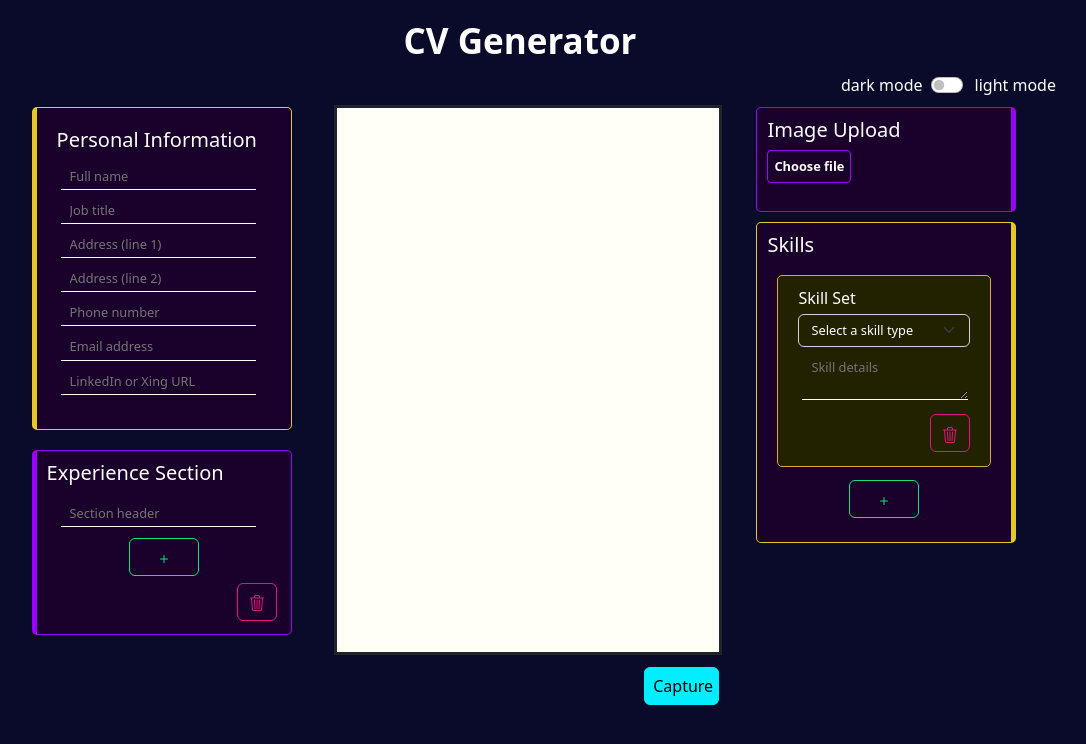
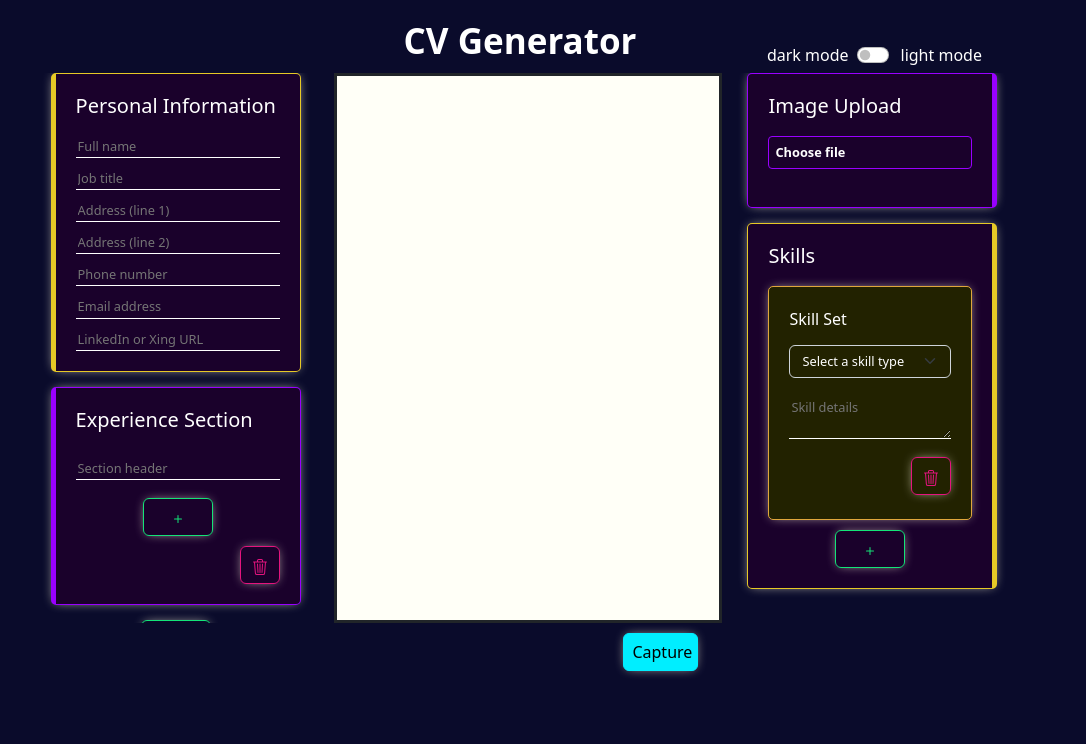
Before and after one commit to zaffiroblu/CV-Generator, a React (Create React App) app: page / in a window 1280 px wide. Shown: the top 744 px of the page, without its empty margins (120-1206 px from the left). Built offline with nearby package versions, Linux system fonts and the light colour scheme.

Commit message:
Improve layout of input boxes

```diff
--- a/src/App.scss
+++ b/src/App.scss
@@ -6,22 +6,26 @@
 	//Color themes
 	--app-bg-col: #0a0b2b;
 	--text-col: white;
-	--personal-bg-col: #1a012b;
-	--personal-border-col: #e6c926;
-	--img-upload-bg-col: #1a012b;
-	--details-bg-col: #222200;
-	--add-shadow-in-lite: none;
+	--yellow-border-col: #e6c926;
+	--yellow-bg-col: #1a012b;
+	--purple-border-col: #9900ff;
+	--purple-bg-col: #1a012b;
+	--orange-border-col: #e0a73c;
+	--orange-bg-col: #222200;
+	--add-shadow-or-glow: 0px 0px 12px -4px #f8f4dc;
 	--scroll-bar-col: rgb(155 190 192);
 	--scroll-bar-col-active: rgb(0, 238, 255);
 
 	.light-theme {
 		--app-bg-col: rgb(252 252 245);
 		--text-col: black;
-		--personal-bg-col: rgb(252 252 245);
-		--personal-border-col: #e6c926;
-		--img-upload-bg-col: rgb(252 252 245);
-		--details-bg-col: rgb(252 252 245);
-		--add-shadow-in-lite: 2px 1px 12px -5px #000000;
+		--yellow-bg-col: rgb(236 236 236);
+		--yellow-border-col: #e6c926;
+		--purple-border-col: #9900ff;
+		--purple-bg-col: rgb(236 236 236);
+		--orange-border-col: #e0a73c;
+		--orange-bg-col: rgb(236 236 236);
+		--add-shadow-or-glow: 2px 1px 12px -5px #000000;
 		--scroll-bar-col: rgb(120, 240, 248);
 		--scroll-bar-col-active: #7df8d9;
 	}
@@ -89,19 +93,13 @@ img {
 	margin-left: 75px;
 }
 
-#input-area {
-	overflow-y: scroll;
-	overflow-x: hidden;
-	height: calc(var(--height-1));
-	min-width: 250px;
-}
-
 #display-area {
 	height: calc(var(--height-1));
 	width: calc(var(--height-1) * 0.707);
 	background-color: rgb(255 255 247);
-	margin: 2%;
 	border-style: solid;
+	margin-left: 10px;
+	margin-right: 10px;
 	word-break: break-word;
 }
 
@@ -128,105 +126,67 @@ img {
 	margin: 0px;
 }
 
-.btn {
-	margin: 0.2rem;
+.text-color {
+	color: var(--text-col);
+}
+
+.input-area {
+	height: calc(var(--height-1));
+	overflow-y: scroll;
+	overflow-x: hidden;
+	height: calc(var(--height-1));
 }
 
 // Below is the CSS code for the input boxes.
-
-.per-contact-class {
+.input-box {
+	display: flex;
+	flex-direction: column;
 	color: var(--text-col);
-	width: 260px;
-	border: 1px solid var(--personal-border-col);
-	border-left: 5px solid var(--personal-border-col);
-	background: var(--personal-bg-col);
+	width: 250px;
 	border-radius: 5px;
-	margin: 10px;
+	margin: 15px;
+	margin-top: 0px;
 	padding: 20px;
-	padding-right: 30px;
-	padding-bottom: 30px;
-	box-shadow: var(--add-shadow-in-lite);
+	gap: 10px;
+	box-shadow: var(--add-shadow-or-glow);
 	transition: 0.7s;
 }
 
-.image-upload-class {
-	color: var(--text-col);
-	font-size: 0.8rem;
-	width: 260px;
-	padding: 5px;
-	border: 1px solid #9900ff;
-	border-right: 5px solid #9900ff;
-	background: var(--img-upload-bg-col);
-	border-radius: 5px;
-	margin: 5px;
-	margin: 10px;
-	padding: 10px;
-	padding-bottom: 20px;
-	box-shadow: var(--add-shadow-in-lite);
-	transition: 0.7s;
+.yellow-left {
+	border: 1px solid var(--yellow-border-col);
+	border-left: 5px solid var(--yellow-border-col);
+	background: var(--yellow-bg-col);
 }
 
-.skills-class {
-	color: var(--text-col);
-	width: 260px;
-	padding: 5px;
-	border: 1px solid var(--personal-border-col);
-	border-right: 5px solid var(--personal-border-col);
-	background: var(--personal-bg-col);
-	border-radius: 5px;
-	margin: 10px;
-	padding: 10px;
-	padding-bottom: 20px;
-	box-shadow: var(--add-shadow-in-lite);
-	transition: 0.7s;
+.yellow-right {
+	border: 1px solid var(--yellow-border-col);
+	border-right: 5px solid var(--yellow-border-col);
+	background: var(--yellow-bg-col);
 }
 
-.section-input-row {
-	padding-left: 10px;
-	padding-right: 20px;
+.purple-left {
+	border: 1px solid var(--purple-border-col);
+	border-left: 5px solid var(--purple-border-col);
+	background: var(--purple-bg-col);
 }
 
-.section-class {
-	color: var(--text-col);
-	width: 260px;
-	border: 1px solid #9900ff;
-	border-left: 5px solid #9900ff;
-	background: var(--img-upload-bg-col);
-	border-radius: 5px;
-	margin: 10px;
-	padding: 10px;
-	box-shadow: var(--add-shadow-in-lite);
-	transition: 0.7s;
+.purple-right {
+	border: 1px solid var(--purple-border-col);
+	border-right: 5px solid var(--purple-border-col);
+	background: var(--purple-bg-col);
 }
 
-.experience-class {
+.orange-inner {
+	margin: 0;
+	width: 100%;
 	border: 1px solid #e0a73c;
-	background: var(--details-bg-col);
-	border-radius: 5px;
-	margin: 10px;
-	padding: 10px;
-	padding-left: 20px;
-	padding-right: 20px;
-	box-shadow: var(--add-shadow-in-lite);
-	transition: 0.7s;
-}
-
-.skill-set-class {
-	border: 1px solid #e0a73c;
-	background: var(--details-bg-col);
-	border-radius: 5px;
-	margin: 10px;
-	padding: 10px;
-	padding-left: 20px;
-	padding-right: 20px;
-	box-shadow: var(--add-shadow-in-lite);
-	transition: 0.7s;
+	background: var(--orange-bg-col);
 }
 
 .text-line {
 	background-color: transparent;
 	height: auto;
-	width: 96%;
+	width: 100%;
 	font-size: 0.8rem;
 	color: var(--text-col);
 	outline: none;
@@ -235,8 +195,17 @@ img {
 	border-left: none;
 	border-right: none;
 	border-bottom: solid var(--text-col) 1px;
-	padding: 3px 9px;
-	margin-left: 4px;
+}
+
+.right-column {
+	position: relative;
+}
+
+.theme-switch {
+	position: absolute;
+	top: -30px;
+	left: 0px;
+	right: 0px;
 }
 
 // This is for the layout of the CV
@@ -301,7 +270,7 @@ img {
 .add-btn {
 	justify-content: center;
 	width: 70px;
-	box-shadow: var(--add-shadow-in-lite);
+	box-shadow: var(--add-shadow-or-glow);
 }
 
 .delete-button-container {
@@ -310,12 +279,13 @@ img {
 .delete-btn {
 	justify-content: center;
 	width: 40px;
-	box-shadow: var(--add-shadow-in-lite);
+	box-shadow: var(--add-shadow-or-glow);
 }
 
 .print-btn {
 	width: 75px;
-	box-shadow: var(--add-shadow-in-lite);
+	box-shadow: var(--add-shadow-or-glow);
+	margin: 10px;
 }
 
 .image-upload {
@@ -334,7 +304,7 @@ $custom-colors: (
 $theme-colors: map-merge($theme-colors, $custom-colors);
 
 $form-select-color: (var(--text-col));
-$form-select-bg: (var(--details-bg-col));
+$form-select-bg: (var(--orange-bg-col));
 $form-select-font-size: (0.8rem);
 $btn-padding-x: 8px;
 $form-check-input-checked-bg-color: rgb(0, 238, 255);
--- a/src/components/A_INPUT.tsx
+++ b/src/components/A_INPUT.tsx
@@ -108,27 +108,15 @@ export const A_INPUT = () => {
 			<div className='d-flex justify-content-center' id='app-header'>
 				CV Generator
 			</div>
-			<div
+			{/* <div
 				className='d-flex justify-content-end align-items-center'
 				id='theme-print-row'
 			>
-				<div className='d-flex'>
-					<div className='mx-2'>dark mode</div>
-					<Form>
-						<Form.Check
-							type='switch'
-							id='custom-switch'
-							onClick={() =>
-								document.body.classList.toggle('light-theme')
-							}
-						/>
-					</Form>
-					<div className='mx-1'>light mode</div>
-				</div>
-			</div>
+
+			</div> */}
 			<div className='d-flex justify-content-center'>
-				<div className='d-flex flex-column mx-2' id='input-area'>
-					<div className='d-flex flex-column per-contact-class'>
+				<div className='d-flex flex-column input-area mx-2'>
+					<div className='input-box yellow-left'>
 						<h5>Personal Information</h5>
 						<B_PER_DATA_INPUT
 							data={inputData.personalData}
@@ -185,8 +173,24 @@ export const A_INPUT = () => {
 					</div>
 				</div>
 				<B_CV_PREVIEW {...inputData} />
-				<div id='input-area'>
-					<div className='image-upload-class'>
+				<div className='right-column'>
+					<div className='d-flex justify-content-center theme-switch'>
+						<div className='mx-2 text-color'>dark mode</div>
+						<Form>
+							<Form.Check
+								type='switch'
+								id='custom-switch'
+								onClick={() =>
+									document.body.classList.toggle(
+										'light-theme'
+									)
+								}
+							/>
+						</Form>
+						<div className='mx-1 text-color'>light mode</div>
+					</div>
+					<div className='input-area'>
+						<div className='input-box purple-right'>
 							<B_IMAGE_UPLOAD
 								data={inputData.imageData}
 								changeData={(newImageData) => {
@@ -194,7 +198,7 @@ export const A_INPUT = () => {
 								}}
 							/>
 						</div>
-					<div className='d-flex flex-column skills-class'>
+						<div className='d-flex flex-column input-box yellow-right'>
 							<h5>Skills</h5>
 							{inputData.skillData.map(
 								(skillDataItem, skillDataIndex) => (
@@ -234,6 +238,7 @@ export const A_INPUT = () => {
 					</div>
 				</div>
 			</div>
+		</div>
 	);
 };
 
--- a/src/components/B2_EXPERIENCE_INPUT.tsx
+++ b/src/components/B2_EXPERIENCE_INPUT.tsx
@@ -18,7 +18,7 @@ export const B2_EXPERIENCE_INPUT = ({
 	deleteExperience: () => void;
 }) => {
 	return (
-		<div className='experience-class'>
+		<div className='input-box orange-inner'>
 			<div>Experience</div>
 			<input
 				className='my-1 text-line'
--- a/src/components/B_CONTACT_INPUT.tsx
+++ b/src/components/B_CONTACT_INPUT.tsx
@@ -16,7 +16,7 @@ export const B_CONTACT_INPUT = ({
 	return (
 		<>
 			<input
-				className='m-1 text-line'
+				className='text-line'
 				type='text'
 				value={data.addressLine1}
 				placeholder='Address (line 1)'
@@ -25,7 +25,7 @@ export const B_CONTACT_INPUT = ({
 				}}
 			></input>
 			<input
-				className='m-1 text-line'
+				className='text-line'
 				type='text'
 				value={data.addressLine2}
 				placeholder='Address (line 2)'
@@ -34,7 +34,7 @@ export const B_CONTACT_INPUT = ({
 				}}
 			></input>
 			<input
-				className='m-1 text-line'
+				className='text-line'
 				type='text'
 				value={data.phone}
 				placeholder='Phone number'
@@ -43,7 +43,7 @@ export const B_CONTACT_INPUT = ({
 				}}
 			></input>
 			<input
-				className='m-1 text-line'
+				className='text-line'
 				type='text'
 				value={data.email}
 				placeholder='Email address'
@@ -52,7 +52,7 @@ export const B_CONTACT_INPUT = ({
 				}}
 			></input>
 			<input
-				className='m-1 text-line'
+				className='text-line'
 				type='text'
 				value={data.socialMedia}
 				placeholder='LinkedIn or Xing URL'
--- a/src/components/B_CV_PREVIEW.tsx
+++ b/src/components/B_CV_PREVIEW.tsx
@@ -20,11 +20,7 @@ function B_CV_PREVIEW(props: CVDataType) {
 	const exportRef = useRef() as React.MutableRefObject<HTMLInputElement>;
 	return (
 		<div>
-			<div
-				className='d-flex flex-row mx-4'
-				id='display-area'
-				ref={exportRef}
-			>
+			<div className='d-flex flex-row' id='display-area' ref={exportRef}>
 				<B2_PRINT_COMPONENT {...props} />
 			</div>
 			<div className='d-flex flex-row justify-content-end mx-4'>
--- a/src/components/B_IMAGE_UPLOAD.tsx
+++ b/src/components/B_IMAGE_UPLOAD.tsx
@@ -39,7 +39,6 @@ export const B_IMAGE_UPLOAD = ({
 		<>
 			<h5>Image Upload</h5>
 			<input
-				className='image-upload'
 				type='file'
 				id='profileImage'
 				name='profileImage'
--- a/src/components/B_PER_DATA_INPUT.tsx
+++ b/src/components/B_PER_DATA_INPUT.tsx
@@ -13,7 +13,7 @@ export const B_PER_DATA_INPUT = ({
 	return (
 		<>
 			<input
-				className='m-1 text-line'
+				className='text-line'
 				type='text'
 				name='item1'
 				value={data.name}
@@ -23,7 +23,7 @@ export const B_PER_DATA_INPUT = ({
 				}}
 			/>
 			<input
-				className='m-1 text-line'
+				className='text-line'
 				type='text'
 				value={data.title}
 				placeholder='Job title'
--- a/src/components/B_SECTION_INPUT.tsx
+++ b/src/components/B_SECTION_INPUT.tsx
@@ -26,9 +26,8 @@ export const B_SECTION_INPUT = ({
 }) => {
 	return (
 		<>
-			<div className='d-flex flex-column section-class'>
+			<div className='input-box purple-left'>
 				<h5>Experience Section</h5>
-				<div className='section-input-row'>
 				<input
 					className='my-2 text-line'
 					id='narrow-section-input'
@@ -41,7 +40,6 @@ export const B_SECTION_INPUT = ({
 						});
 					}}
 				></input>
-				</div>
 				{sectionData.experience.map(
 					(experienceDataItem, experienceDataIndex) => (
 						<B2_EXPERIENCE_INPUT
--- a/src/components/B_SKILLS_INPUT.tsx
+++ b/src/components/B_SKILLS_INPUT.tsx
@@ -18,7 +18,7 @@ export const B_SKILLS_INPUT = ({
 }) => {
 	return (
 		<>
-			<div className='skill-set-class'>
+			<div className='input-box orange-inner'>
 				<div>Skill Set</div>
 				<select
 					className='form-select my-1'
```
Lines whose indentation alone changed are shown as unchanged.
